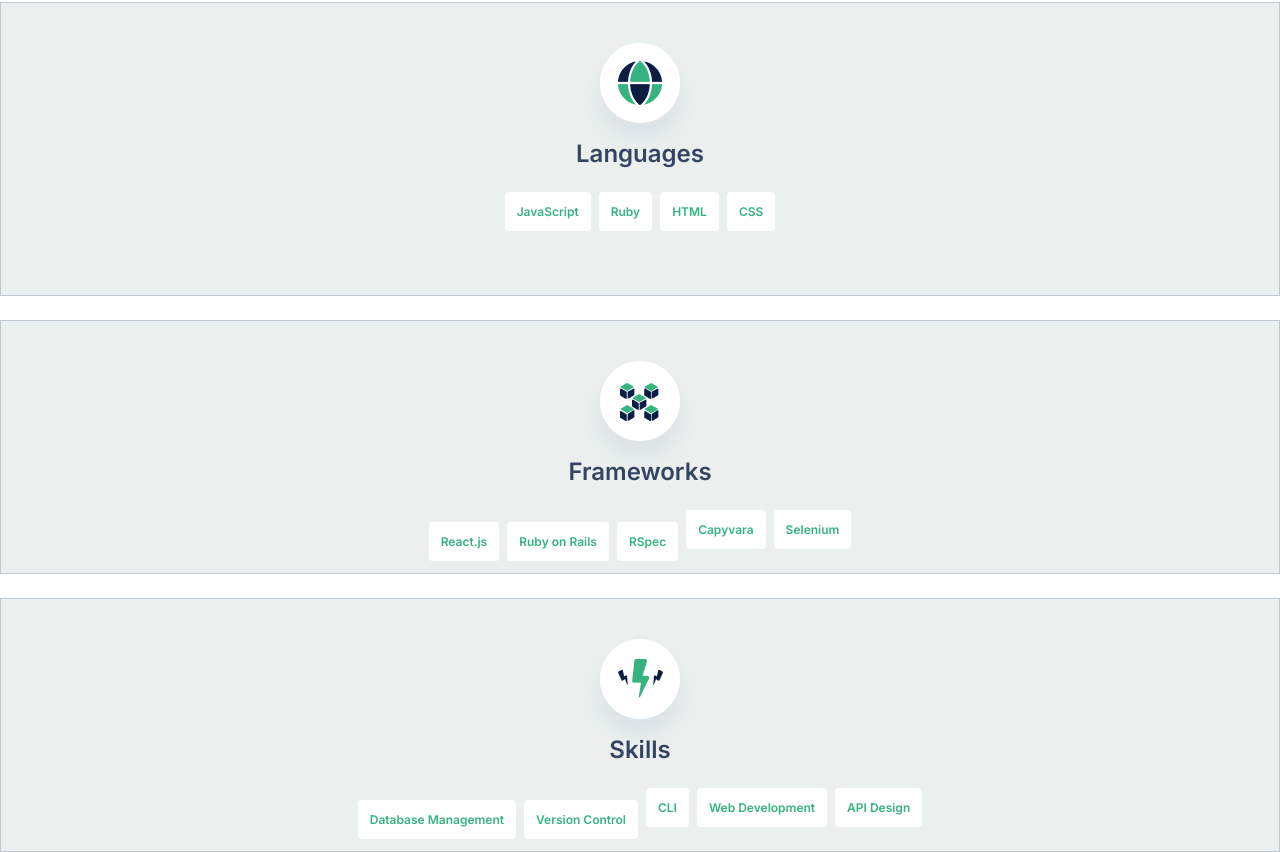
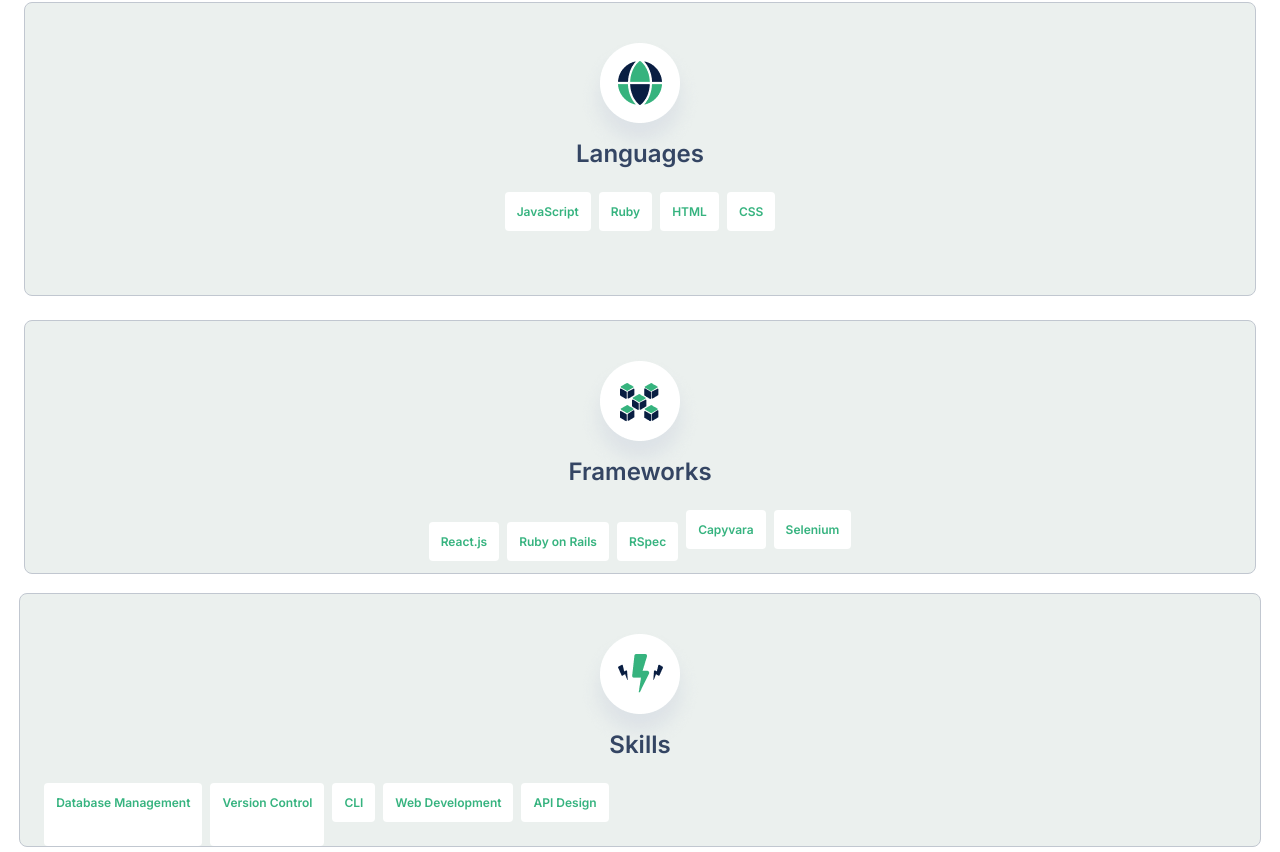
Before and after one commit to MoliBravo/Portfolio_setup_and_mobile_first, a website: page index.html in a window 1280 px wide. Shown: the part 4147-4999 px from the top of the page. Drawn offline with Linux system fonts and the light colour scheme.

Commit message:
Cards Margins fixed

```diff
--- a/style.css
+++ b/style.css
@@ -235,6 +235,9 @@
   background-image: url(images/icon-languages.png);
   background-repeat: no-repeat;
   background-position: center top 2rem;
+  margin-left: 1.5rem;
+  margin-right: 1.5rem;
+  border-radius: 0.5rem;
 }
 
 .cards-languages {
@@ -273,6 +276,9 @@
   background-repeat: no-repeat;
   background-position: center top 2rem;
   margin-top: 1.5rem;
+  margin-left: 1.5rem;
+  margin-right: 1.5rem;
+  border-radius: 0.5rem;
 }
 
 .frameworks {
@@ -293,8 +299,8 @@
   justify-content: center;
   gap: 8px;
   flex-direction: row;
-  margin-left: 2.5rem;
-  margin-right: 2.5rem;
+  margin-left: 1.5rem;
+  margin-right: 1.5rem;
 }
 
 .final-cards-frameworks {
@@ -319,7 +325,10 @@
   background-image: url(images/icon-skills.png);
   background-repeat: no-repeat;
   background-position: center top 2rem;
-  margin-top: 1.5rem;
+  margin-top: 1.2rem;
+  margin-left: 1.2rem;
+  margin-right: 1.2rem;
+  border-radius: 0.5rem;
 }
 
 .skills {
@@ -337,14 +346,14 @@
   display: flex;
   flex-flow: row wrap;
   list-style: none;
-  justify-content: center;
   gap: 8px;
   flex-direction: row;
-  margin-left: 2.5rem;
-  margin-right: 2.5rem;
+  margin-left: 1.5rem;
+  margin-right: 1.5rem;
+  justify-items: center;
 }
 
-.final-cards-skils {
+.final-cards-skills {
   font-family: 'Inter', sans-serif;
   font-size: 12px;
   font-weight: 600;
@@ -353,17 +362,7 @@
   color: #36b37f;
   border-radius: 4px;
   max-width: fit-content;
-}
 
-.final-cards-skills {
-  align-self: center;
-  font-family: 'Inter', sans-serif;
-  font-size: 12px;
-  font-weight: 600;
-  padding: 12px;
-  background-color: white;
-  color: #36b37f;
-  border-radius: 4px;
 }
 
 .final-cards-skills.second {
```
